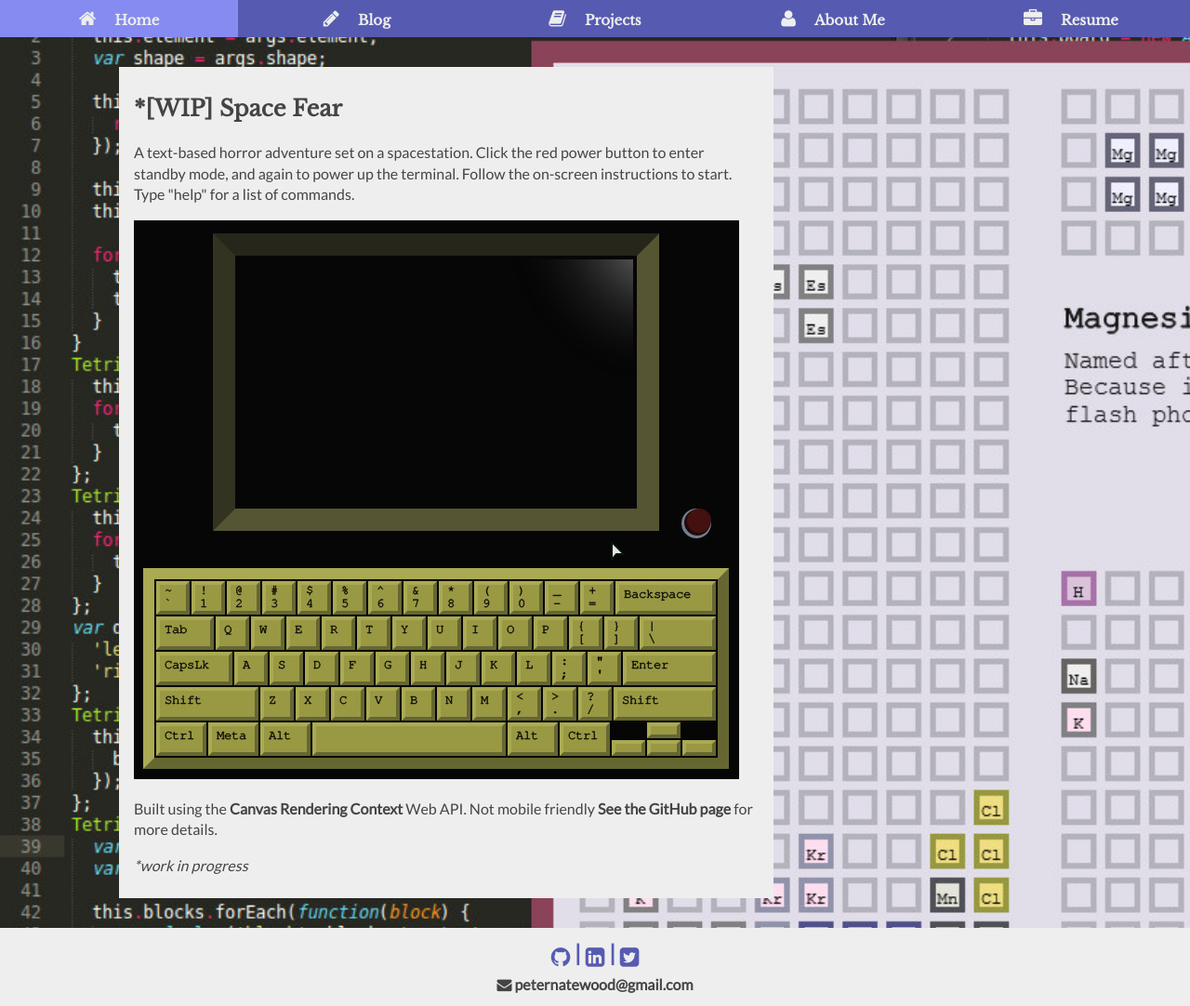
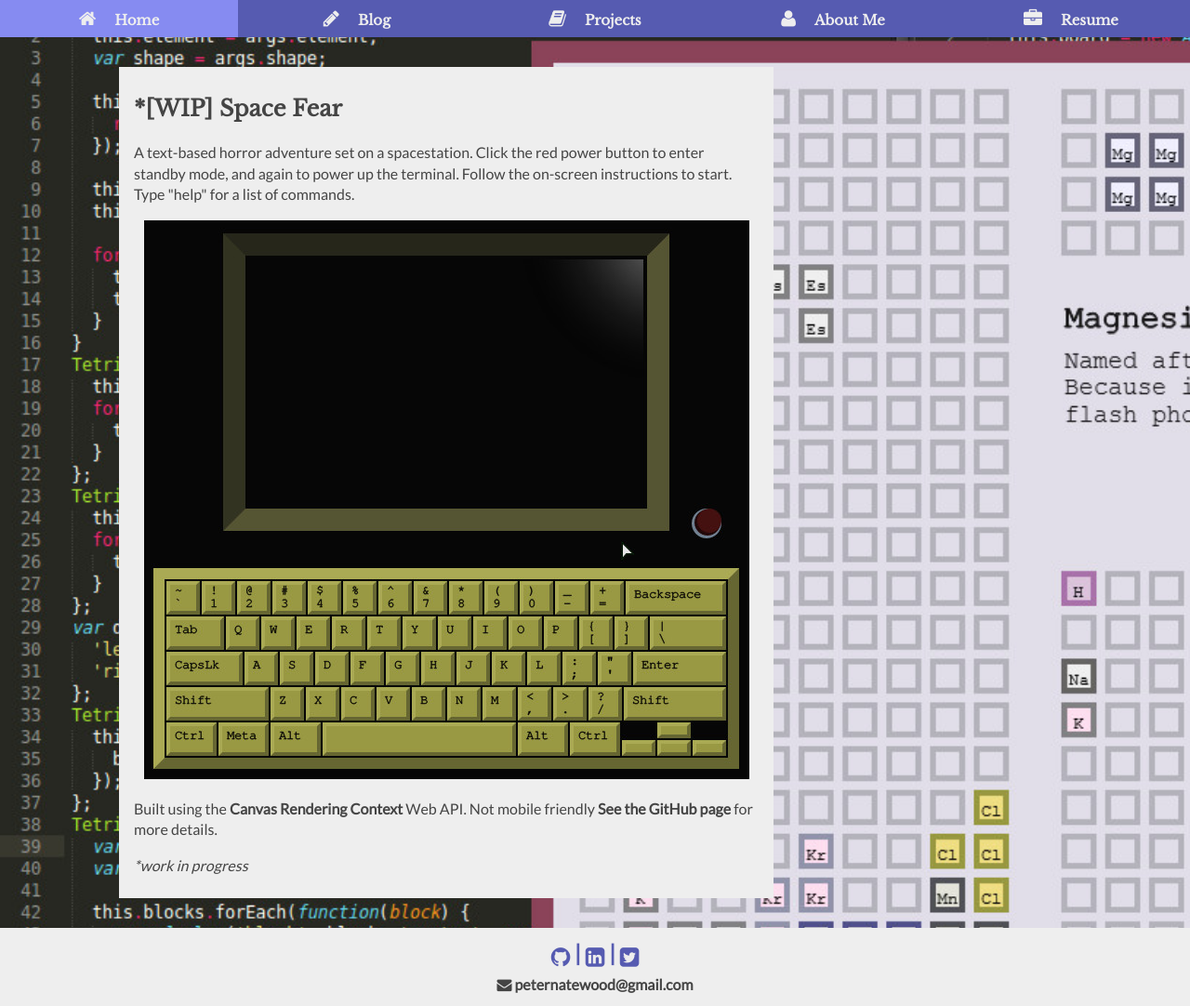
Before and after one commit to peternatewood/RoyTuesday.github.io, a Jekyll site: the page built from _pages/space-fear.html, in a window 1280 px wide. Shown: the whole page at 93% size. Built offline with Jekyll 4.4.1, drawn with Linux system fonts in a browser that asks for light colours.

Commit message:
Add styles for preview images

```diff
--- a/_sass/default.scss
+++ b/_sass/default.scss
@@ -201,6 +201,15 @@
     &:visited:hover {
       color: #666;
       text-decoration: underline;
+    }
+  }
+
+  .image-wrapper {
+    text-align: center;
+
+    img {
+      margin: 0 auto;
+      max-width: 100%;
     }
   }
 
```
